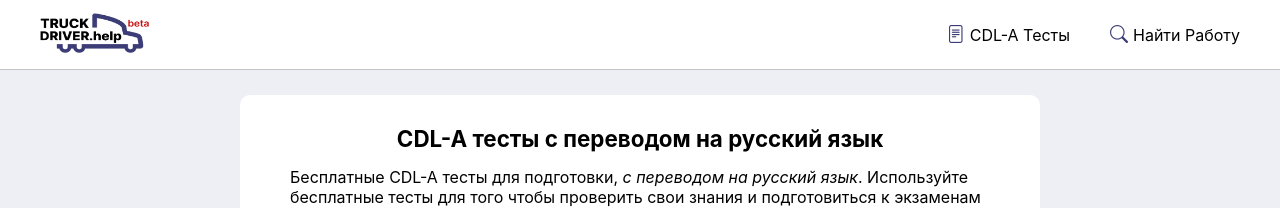
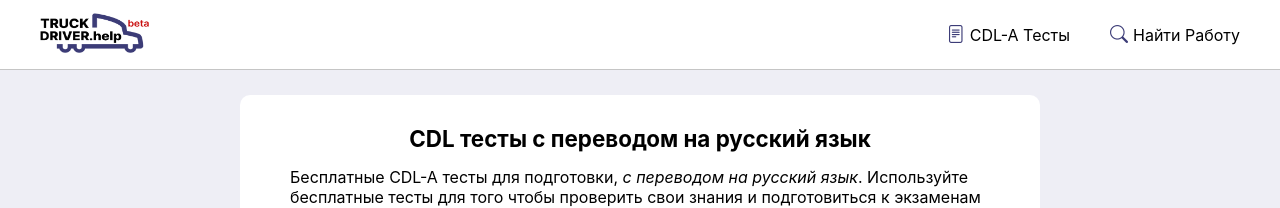
Before and after one commit to dandavisjs/TDL-Academy, a Next.js app: page / in a window 1280 px wide. Shown: the top 208 px of the page. Built offline with nearby package versions, Linux system fonts and the light colour scheme; no server answers.

Commit message:
changed fs import to try to fix the sitemap

```diff
--- a/pages/_app.js
+++ b/pages/_app.js
@@ -10,16 +10,25 @@ function MyApp({ Component, pageProps }) {
   const router = useRouter()
 
   useEffect(() => {
+    const handleRouteChange = url => {
+      window.gtag('config', process.env.NEXT_PUBLIC_GOOGLE_ANALYTICS, {
+        page_path: url,
+        cookieFlags: 'SameSite=None; Secure'
+      })
+    }
     import('react-facebook-pixel')
       .then((x) => x.default)
       .then((ReactPixel) => {
         ReactPixel.init(`${process.env.NEXT_PUBLIC_FACEBOOK_ID}`) // facebookPixelId
         ReactPixel.pageView()
-
         router.events.on('routeChangeComplete', () => {
           ReactPixel.pageView()
+          handleRouteChange
         })
       })
+    return () => {
+      router.events.off('routeChangeComplete', handleRouteChange)
+    }
   }, [router.events])
 
   return (
--- a/pages/index.js
+++ b/pages/index.js
@@ -1,19 +1,19 @@
 import Head from 'next/head'
 import styles from './index.module.css'
 import Link from 'next/link'
-import Subscribe from '../components/subscribe/subscribe'
+
 import Support from '../components/layout/support'
 export default function Home() {
   return (
     <div className={styles.container}>
       <Head>
-        <title>CDL-A тесты с переводом на русский язык - academy.truckdriver.help</title>
+        <title>CDL тесты с переводом на русский язык - academy.truckdriver.help</title>
         <meta name="description" content="Тесты CDL-A с переводом на русский." />
         <link rel="icon" href="/favicon.ico" />
       </Head>
 
       <div className={styles.main}>
-        <h1>CDL-A тесты с переводом на русский язык</h1>
+        <h1>CDL тесты с переводом на русский язык</h1>
         <p>Бесплатные CDL-A тесты для подготовки, <em>с переводом на русский язык</em>. Используйте бесплатные тесты для того чтобы проверить свои знания и подготовиться к экзаменам Class-A Commercial Driver’s License в США. Тесты имитируют типы вопросов, которые могут возникнуть при сдаче тестов в местном офисе DMV.</p>
         <p>Выберите тест:</p>
         <div className={styles.list}>
--- a/pages/sitemap.xml.js
+++ b/pages/sitemap.xml.js
@@ -1,5 +1,5 @@
 
-import * as fs from "fs";
+import fs from 'fs'
 import general from '../components/quiz/questions/general.json'
 const Sitemap = () => {
   return null;
```
